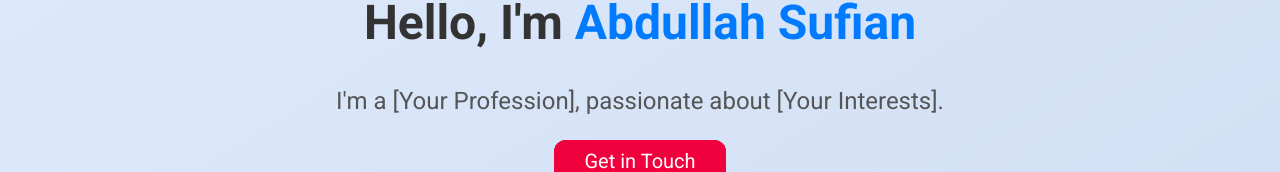
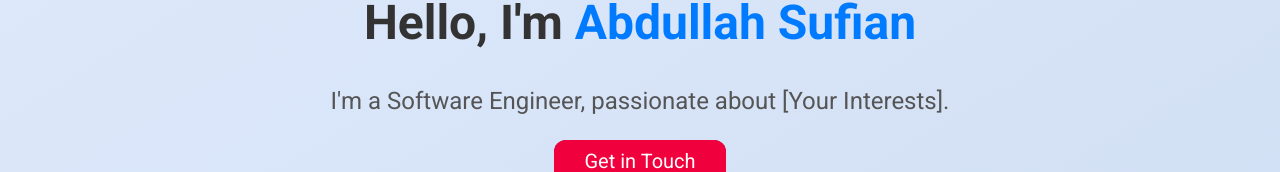
Before and after one commit to Asufian1/Asufian1.github.io, a plain HTML site: page index.html in a window 1280 px wide. Shown: the part 422-594 px from the top of the page. Drawn offline with nearby package versions, Linux system fonts and the light colour scheme.

Commit message:
Update index.html

```diff
--- a/index.html
+++ b/index.html
@@ -28,7 +28,7 @@
     <section id="home" class="home-section">
         <div class="container">
             <h2 class="intro-heading">Hello, I'm <span>Abdullah Sufian</span></h2>
-            <p class="intro-text">I'm a [Your Profession], passionate about [Your Interests].</p>
+            <p class="intro-text">I'm a Software Engineer, passionate about [Your Interests].</p>
             <button class="pushable">
                 <span class="front">
                   Get in Touch
```
